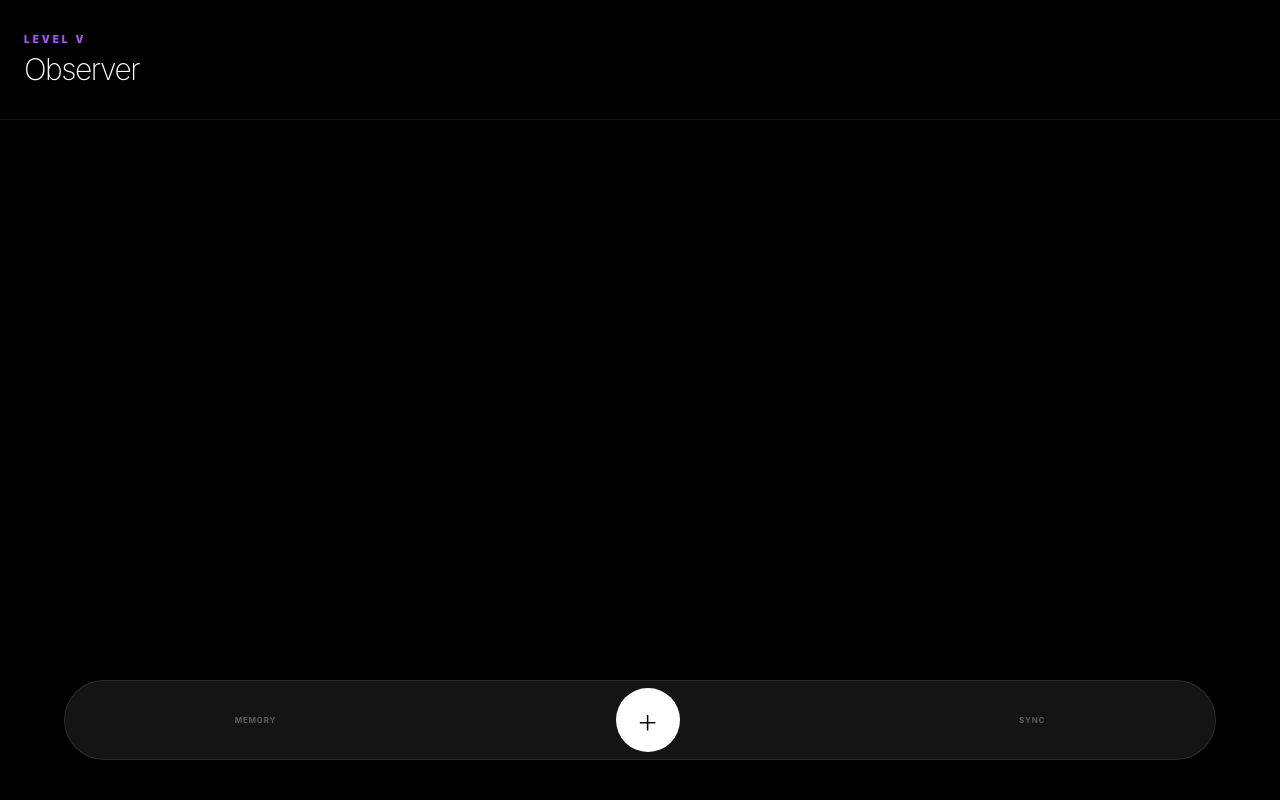
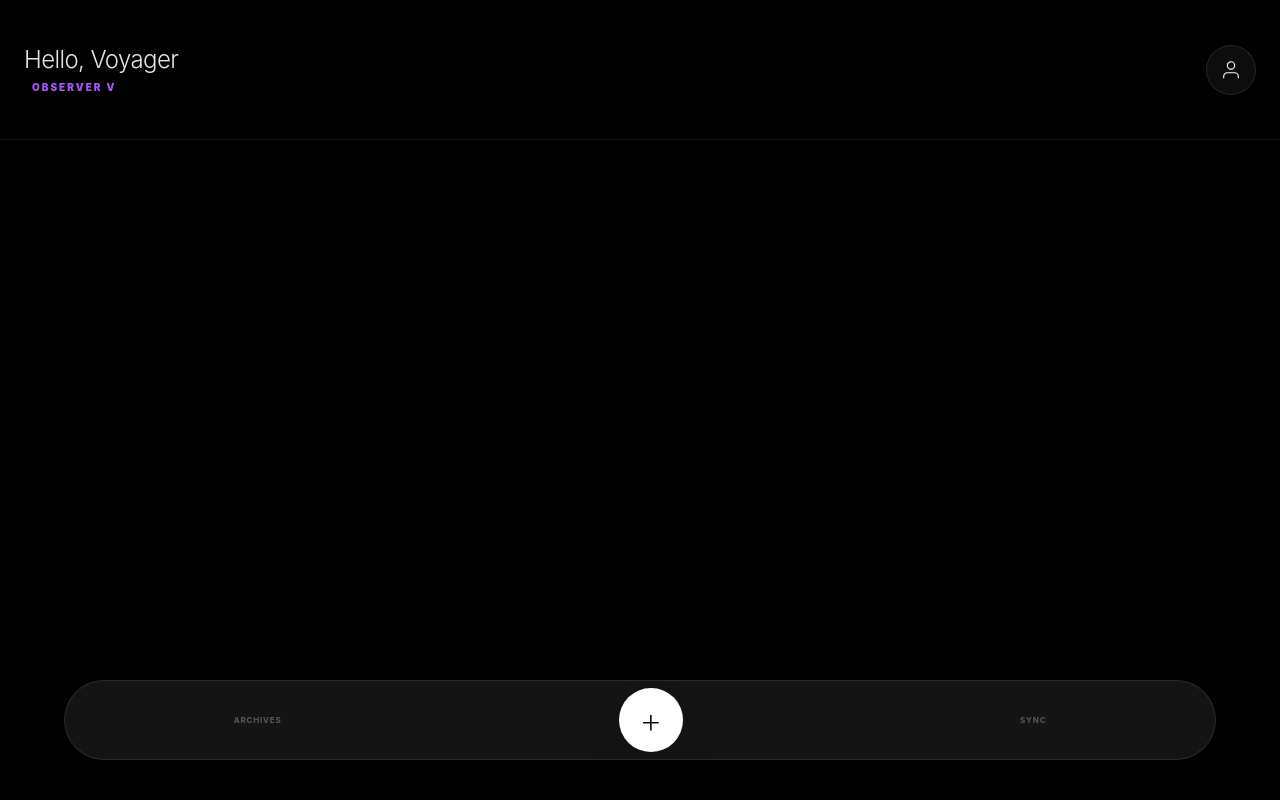
Before and after one commit to markolybrx/Celi_ai_journal, a Flask app: template templates/index.html in a window 1280 px wide. Run offline with Flask 3, Linux system fonts and the light colour scheme; the template is opened without the code that fills it, so the values that code supplies are empty; some libraries are stand-ins or nearby versions.

Commit message:
Update index.html

```diff
--- a/templates/index.html
+++ b/templates/index.html
@@ -3,94 +3,138 @@
 <head>
     <meta charset="UTF-8">
     <meta name="viewport" content="width=device-width, initial-scale=1.0, viewport-fit=cover">
-    <title>Celi: Voyager</title>
+    <title>Celi</title>
     <script src="https://cdn.tailwindcss.com"></script>
     <style>
         :root { --rank-color: #A855F7; }
-        body { background: #000; color: #fff; font-family: -apple-system, sans-serif; margin: 0; overflow: hidden; height: 100dvh; -webkit-user-select: none; }
-        #galaxy { position: fixed; inset: 0; z-index: 0; }
-        .star { position: absolute; border-radius: 50%; box-shadow: 0 0 10px currentColor; transition: transform 0.1s ease-out; }
-        header { position: fixed; top: 0; left: 0; right: 0; height: 120px; background: rgba(0,0,0,0.8); backdrop-filter: blur(30px); -webkit-backdrop-filter: blur(30px); z-index: 100; display: flex; align-items: center; justify-content: space-between; padding: 0 24px; padding-top: env(safe-area-inset-top); border-bottom: 1px solid rgba(255,255,255,0.08); }
+        body { background: #000; color: #fff; font-family: -apple-system, sans-serif; margin: 0; overflow: hidden; height: 100dvh; }
+        #galaxy { position: fixed; inset: 0; z-index: 0; pointer-events: none; }
+        .star { position: absolute; border-radius: 50%; box-shadow: 0 0 10px currentColor; transition: transform 0.15s ease-out; }
+
+        header {
+            position: fixed; top: 0; left: 0; right: 0; height: 140px;
+            background: rgba(0,0,0,0.85); backdrop-filter: blur(25px); -webkit-backdrop-filter: blur(25px);
+            z-index: 100; display: flex; align-items: center; justify-content: space-between;
+            padding: 0 24px; padding-top: env(safe-area-inset-top);
+            border-bottom: 1px solid rgba(255,255,255,0.08);
+        }
+
+        .profile-btn {
+            width: 50px; height: 50px; border-radius: 50%;
+            border: 1px solid rgba(255,255,255,0.1);
+            background: rgba(255,255,255,0.05);
+            display: flex; align-items: center; justify-content: center;
+            transition: all 0.3s;
+        }
+        .profile-btn:active { transform: scale(0.9); background: rgba(255,255,255,0.2); }
+
+        #badge-svg svg { width: 14px; height: 14px; color: var(--rank-color); filter: drop-shadow(0 0 5px var(--rank-color)); }
+
         .rank-modal { position: fixed; inset: 0; background: #000; z-index: 500; display: none; flex-direction: column; align-items: center; justify-content: center; text-align: center; padding: 40px; }
-        .scroll-area { position: relative; z-index: 10; height: 100%; overflow-y: auto; padding: 140px 20px 140px; }
+        .scroll-area { position: relative; z-index: 10; height: 100%; overflow-y: auto; padding: 160px 20px 140px; }
         .scroll-area::-webkit-scrollbar { display: none; }
-        .entry-card { background: rgba(255,255,255,0.03); border: 1px solid rgba(255,255,255,0.06); border-radius: 32px; padding: 30px; margin-bottom: 20px; }
-        #badge-svg svg { width: 48px; height: 48px; color: var(--rank-color); filter: drop-shadow(0 0 12px var(--rank-color)); transition: all 0.8s; }
-        #modal-icon svg { width: 140px; height: 140px; color: var(--rank-color); }
-        .toast { position: fixed; top: 130px; left: 50%; transform: translateX(-50%); background: rgba(239, 68, 68, 0.2); border: 1px solid rgba(239, 68, 68, 0.4); padding: 10px 20px; border-radius: 20px; font-size: 10px; font-weight: 900; color: #ef4444; text-transform: uppercase; letter-spacing: 2px; z-index: 1000; display: none; }
+        .entry-card { background: rgba(255,255,255,0.03); border: 1px solid rgba(255,255,255,0.06); border-radius: 30px; padding: 28px; margin-bottom: 20px; }
+
+        #memory-modal { position: fixed; inset: 0; background: rgba(0,0,0,0.95); z-index: 600; display: none; padding: 40px; flex-direction: column; justify-content: center; backdrop-filter: blur(10px); }
     </style>
 </head>
 <body onmousemove="parallax(event)">
     <div id="galaxy"></div>
-    <div id="decay-toast" class="toast">Discipline Decayed</div>
+
     <div id="rank-modal" class="rank-modal" onclick="this.style.display='none'">
-        <div id="modal-icon" class="mb-12"></div>
-        <div id="modal-state" class="text-[11px] font-black uppercase tracking-[0.3em] mb-3" style="color: var(--rank-color)"></div>
-        <div id="modal-name" class="text-6xl font-extralight mb-8"></div>
+        <div id="modal-icon" class="mb-10 w-24 h-24 mx-auto"></div>
+        <div id="modal-state" class="text-[10px] font-black uppercase tracking-[0.4em] mb-4" style="color: var(--rank-color)"></div>
+        <div id="modal-name" class="text-6xl font-extralight mb-6"></div>
         <div id="modal-desc" class="text-white/40 text-sm max-w-xs font-light"></div>
     </div>
+
+    <div id="memory-modal" onclick="this.style.display='none'">
+        <div class="text-purple-500 text-[10px] font-black uppercase tracking-[0.5em] mb-6">Deep Memory Analysis</div>
+        <div id="memory-text" class="text-xl font-light leading-relaxed text-white/80">Reading the fragments of your void...</div>
+        <div class="mt-12 text-white/20 text-[9px] uppercase tracking-widest italic">Tap to return</div>
+    </div>
+
     <header>
-        <div>
-            <div id="header-sub" class="text-[10px] font-black uppercase tracking-[0.3em] mb-1" style="color: var(--rank-color)">LEVEL V</div>
-            <div id="header-name" class="text-3xl font-extralight tracking-tighter">Observer</div>
+        <div class="flex flex-col">
+            <div id="greeting" class="text-2xl font-light tracking-tight mb-1 text-white/90">Hello, Voyager</div>
+            <div class="flex items-center gap-2">
+                <div id="badge-svg"></div>
+                <div id="header-rank" class="text-[10px] font-black uppercase tracking-[0.2em]" style="color: var(--rank-color)">Observer V</div>
+            </div>
         </div>
-        <div id="badge-svg"></div>
+        <button class="profile-btn" onclick="openMemory()">
+            <svg width="22" height="22" viewBox="0 0 24 24" fill="none" stroke="white" stroke-width="1.2">
+                <path d="M20 21v-2a4 4 0 0 0-4-4H8a4 4 0 0 0-4 4v2"/><circle cx="12" cy="7" r="4"/>
+            </svg>
+        </button>
     </header>
+
     <main class="scroll-area" id="feed"></main>
+
     <nav class="fixed bottom-10 left-1/2 -translate-x-1/2 w-[90%] bg-white/[0.08] backdrop-blur-3xl border border-white/10 h-20 rounded-full flex items-center justify-around z-[100]">
-        <div class="text-[8px] uppercase tracking-widest opacity-30 font-bold">Memory</div>
-        <button onclick="openWriter()" class="w-16 h-16 bg-white text-black rounded-full text-4xl font-extralight">+</button>
+        <div class="text-[8px] uppercase tracking-widest opacity-30 font-bold">Archives</div>
+        <button onclick="openWriter()" class="w-16 h-16 bg-white text-black rounded-full text-4xl font-extralight shadow-2xl transition-transform active:scale-90">+</button>
         <div class="text-[8px] uppercase tracking-widest opacity-30 font-bold" onclick="location.reload()">Sync</div>
     </nav>
+
     <div id="writer" class="fixed inset-0 bg-black z-[200] hidden flex-col p-10 pt-24">
         <textarea id="input" class="bg-transparent border-none outline-none text-3xl font-light w-full h-2/3 text-white" placeholder="Transmission..."></textarea>
-        <button id="commit-btn" onclick="submit()" class="mt-auto bg-white text-black py-6 rounded-full font-bold uppercase tracking-[0.3em] text-[11px]">Commit Entry</button>
+        <button id="commit-btn" onclick="submit()" class="mt-auto bg-white text-black py-6 rounded-full font-bold uppercase tracking-widest text-[11px]">Commit Entry</button>
     </div>
+
     <script>
         const ICONS = {
-            "Observer": `<svg viewBox="0 0 24 24" fill="none" stroke="currentColor" stroke-width="1.5"><path d="M1 12s4-8 11-8 11 8 11 8-4 8-11 8-11-8-11-8z"/><circle cx="12" cy="12" r="3"/></svg>`,
-            "Moonwalker": `<svg viewBox="0 0 24 24" fill="none" stroke="currentColor" stroke-width="1.5"><circle cx="12" cy="12" r="9"/><path d="M16 8c-2 0-4 2-4 4s2 4 4 4"/></svg>`,
-            "Stellar": `<svg viewBox="0 0 24 24" fill="none" stroke="currentColor" stroke-width="1.5"><path d="M12 2l3 6 7 1-5 5 1 7-6-3-6 3 1-7-5-5 7-1 3-6z"/></svg>`,
-            "Celestial": `<svg viewBox="0 0 24 24" fill="none" stroke="currentColor" stroke-width="1.5"><circle cx="12" cy="12" r="10"/><path d="M2 12h20M12 2a15 15 0 000 20"/></svg>`,
-            "Interstellar": `<svg viewBox="0 0 24 24" fill="none" stroke="currentColor" stroke-width="1.5"><path d="M13 2L3 14h9l-1 8 10-12h-9z"/></svg>`,
-            "Galactic": `<svg viewBox="0 0 24 24" fill="none" stroke="currentColor" stroke-width="1.5"><circle cx="12" cy="12" r="4"/><path d="M12 2v2M12 20v2M2 12h2M20 12h2"/></svg>`,
-            "Ethereal": `<svg viewBox="0 0 24 24" fill="none" stroke="currentColor" stroke-width="1"><circle cx="12" cy="12" r="10" stroke-dasharray="4 4"/></svg>`
+            "Observer": `<svg viewBox="0 0 24 24" fill="none" stroke="currentColor" stroke-width="2"><path d="M1 12s4-8 11-8 11 8 11 8-4 8-11 8-11-8-11-8z"/><circle cx="12" cy="12" r="3"/></svg>`,
+            "Moonwalker": `<svg viewBox="0 0 24 24" fill="none" stroke="currentColor" stroke-width="2"><circle cx="12" cy="12" r="9"/><path d="M16 8c-2 0-4 2-4 4s2 4 4 4"/></svg>`,
+            "Stellar": `<svg viewBox="0 0 24 24" fill="none" stroke="currentColor" stroke-width="2"><path d="M12 2l3 6 7 1-5 5 1 7-6-3-6 3 1-7-5-5 7-1 3-6z"/></svg>`,
+            "Celestial": `<svg viewBox="0 0 24 24" fill="none" stroke="currentColor" stroke-width="2"><circle cx="12" cy="12" r="10"/><path d="M2 12h20M12 2a15 15 0 000 20"/></svg>`,
+            "Interstellar": `<svg viewBox="0 0 24 24" fill="none" stroke="currentColor" stroke-width="2"><path d="M13 2L3 14h9l-1 8 10-12h-9z"/></svg>`,
+            "Galactic": `<svg viewBox="0 0 24 24" fill="none" stroke="currentColor" stroke-width="2"><circle cx="12" cy="12" r="4"/><path d="M12 2v2M12 20v2M2 12h2M20 12h2"/></svg>`,
+            "Ethereal": `<svg viewBox="0 0 24 24" fill="none" stroke="currentColor" stroke-width="1.5"><circle cx="12" cy="12" r="10" stroke-dasharray="4 4"/></svg>`
         };
+
         function parallax(e) {
             const stars = document.querySelectorAll('.star');
-            const x = (window.innerWidth / 2 - e.pageX) / 40, y = (window.innerHeight / 2 - e.pageY) / 40;
+            const x = (window.innerWidth / 2 - e.pageX) / 45, y = (window.innerHeight / 2 - e.pageY) / 45;
             stars.forEach(s => { const spd = s.getAttribute('data-speed'); s.style.transform = `translateX(${x*spd}px) translateY(${y*spd}px)`; });
         }
+
+        async function openMemory() {
+            document.getElementById('memory-modal').style.display = 'flex';
+            document.getElementById('memory-text').innerText = "Celi is analyzing your history...";
+            const res = await fetch('/api/memory_summary');
+            const data = await res.json();
+            document.getElementById('memory-text').innerText = data.summary;
+        }
+
         async function load() {
             const res = await fetch('/api/data');
             const data = await res.json();
             document.documentElement.style.setProperty('--rank-color', data.theme.color);
-            document.getElementById('header-name').innerText = data.rank;
-            document.getElementById('header-sub').innerText = `LEVEL ${data.level}`;
+            document.getElementById('greeting').innerText = `Hello, ${data.user_id}`;
+            document.getElementById('header-rank').innerText = `${data.rank} ${data.level}`;
             document.getElementById('badge-svg').innerHTML = ICONS[data.rank];
-            if (data.penalty > 0) { document.getElementById('decay-toast').style.display = 'block'; setTimeout(() => document.getElementById('decay-toast').style.display = 'none', 4000); }
             if (localStorage.getItem('rank') && localStorage.getItem('rank') !== data.rank) {
                 document.getElementById('modal-name').innerText = data.rank;
                 document.getElementById('modal-state').innerText = data.theme.state;
                 document.getElementById('modal-desc').innerText = data.theme.desc;
                 document.getElementById('modal-icon').innerHTML = ICONS[data.rank];
                 document.getElementById('rank-modal').style.display = 'flex';
-                document.getElementById('rank-modal').style.background = `radial-gradient(circle, ${data.theme.color}20 0%, #000 80%)`;
             }
             localStorage.setItem('rank', data.rank);
             const history = Object.values(data.history).sort((a,b) => b.ts - a.ts);
             document.getElementById('feed').innerHTML = history.map(e => `
                 <div class="entry-card">
                     <div class="text-[9px] font-black text-white/20 uppercase tracking-[0.3em] mb-4">${new Date(e.ts*1000).toLocaleDateString()}</div>
-                    <div class="text-2xl font-extralight mb-4">${e.user_msg}</div>
+                    <div class="text-2xl font-extralight mb-5 leading-tight">${e.user_msg}</div>
                     <div style="color:${e.color}" class="text-sm font-medium">CELI: ${e.reply}</div>
                 </div>`).join('');
             const gal = document.getElementById('galaxy'); gal.innerHTML = '';
             data.stars.forEach(s => {
                 const el = document.createElement('div'); el.className = 'star';
-                const size = Math.random() * 3 + 1;
-                el.style.cssText = `left:${s.x}%; top:${s.y}%; width:${size}px; height:${size}px; color:${s.color};`;
-                el.setAttribute('data-speed', Math.random() * 2 + 1);
+                const size = Math.random() * 2 + 1;
+                el.style.cssText = `left:${s.x}%; top:${s.y}%; width:${size}px; height:${size}px; color:${s.color}; opacity:0.6;`;
+                el.setAttribute('data-speed', Math.random() * 4 + 1);
                 gal.appendChild(el);
             });
         }
```
